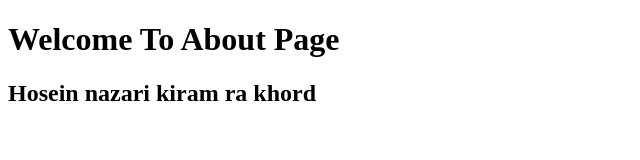
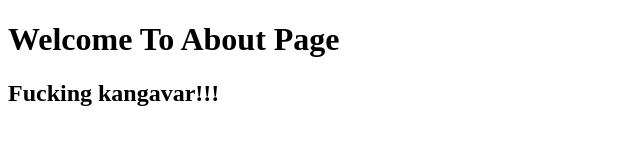
Before and after one commit to ArmanRouhani/project, a plain HTML site: page about.html in a window 1280 px wide. Shown: the whole page, without its empty margins (0-640 px from the left). Drawn offline with Linux system fonts and the light colour scheme.

Commit message:
Modified in  master!

```diff
--- a/about.html
+++ b/about.html
@@ -6,6 +6,6 @@
   </head>
   <body>
     <h1>Welcome To About Page</h1>
-    <h2>Hosein nazari kiram ra khord</h2>
+    <h2>Fucking kangavar!!!</h2>
   </body>
 </html>
```
